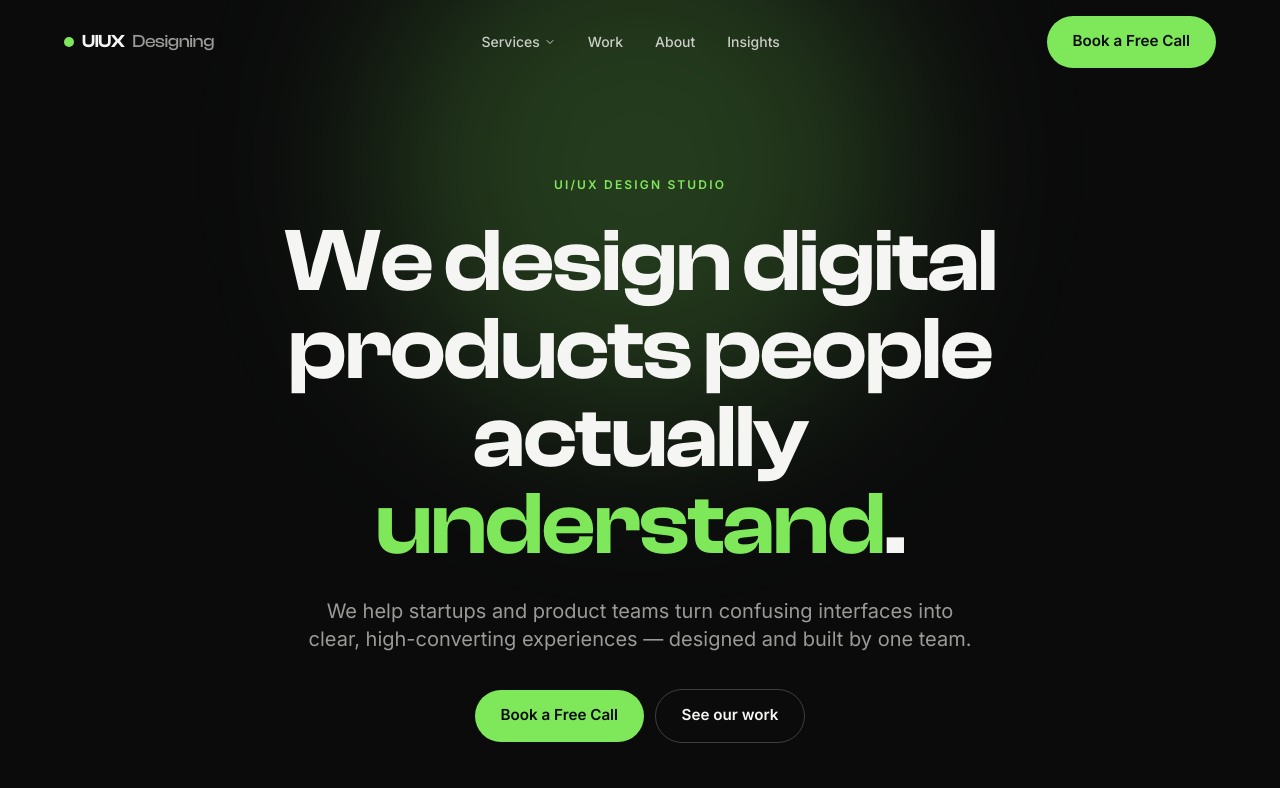
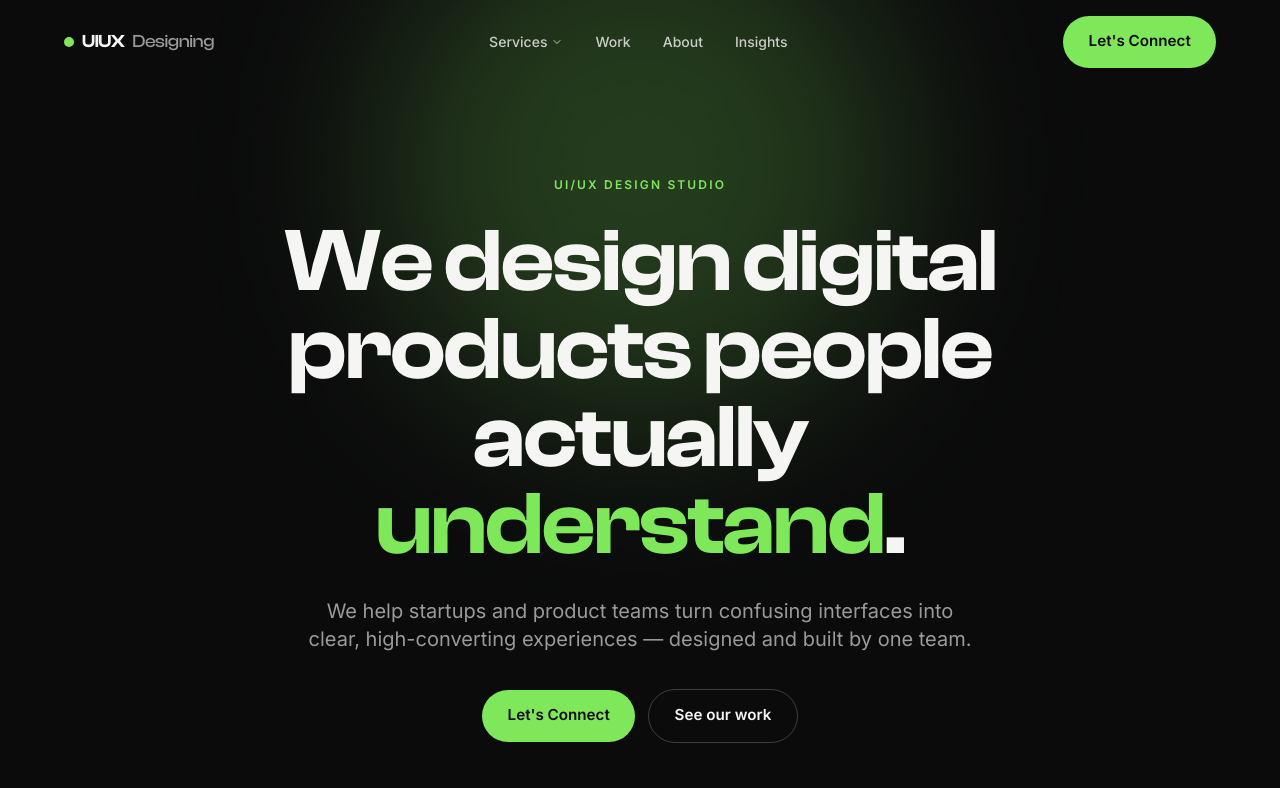
Before and after one commit to SyedHassanAli1/uiux-designing-services, a plain HTML site: page index.html in a window 1280 px wide. Shown: the top 788 px of the page. Drawn offline with nearby package versions, Linux system fonts and the light colour scheme; a web font is replaced by a local one.

Commit message:
Update CTA text: Book a Free Call → Let's Connect

```diff
--- a/index.html
+++ b/index.html
@@ -104,7 +104,7 @@
 
       <!-- CTA + hamburger -->
       <div class="flex items-center gap-3">
-        <a href="#book" class="btn btn-primary hidden sm:inline-flex">Book a Free Call</a>
+        <a href="#book" class="btn btn-primary hidden sm:inline-flex">Let's Connect</a>
         <button id="hamburger"
           class="md:hidden inline-flex items-center justify-center w-11 h-11 rounded-pill border border-paper/20"
           aria-label="Open menu" aria-controls="mobileMenu" aria-expanded="false">
@@ -159,7 +159,7 @@
       </nav>
 
       <div class="m-foot m-anim" style="animation-delay:.3s">
-        <a href="#book" class="btn btn-primary w-full justify-center text-base">Book a Free Call</a>
+        <a href="#book" class="btn btn-primary w-full justify-center text-base">Let's Connect</a>
         <div class="m-foot-row">
           <a href="mailto:hello@uiuxdesigningservices.com" class="m-mail">hello@uiuxdesigningservices.com</a>
           <div class="m-social">
@@ -207,7 +207,7 @@
         </p>
 
         <div class="mt-9 flex flex-col sm:flex-row items-center justify-center gap-3 reveal">
-          <a href="#book" class="btn btn-primary">Book a Free Call</a>
+          <a href="#book" class="btn btn-primary">Let's Connect</a>
           <a href="#work" class="btn btn-ghost-dark">See our work</a>
         </div>
 
@@ -536,7 +536,7 @@
         </div>
 
         <div class="mt-12 reveal">
-          <a href="#book" class="btn btn-primary">Book a Free Call</a>
+          <a href="#book" class="btn btn-primary">Let's Connect</a>
         </div>
       </div>
     </section>
@@ -633,7 +633,7 @@
           </div>
           <!-- Action -->
           <div class="reveal flex flex-col items-start lg:items-end gap-4 shrink-0">
-            <a href="mailto:hello@uiuxdesigningservices.com" class="btn btn-primary text-base">Book a Free Call</a>
+            <a href="mailto:hello@uiuxdesigningservices.com" class="btn btn-primary text-base">Let's Connect</a>
             <p class="text-sm text-muted lg:text-right max-w-[15rem]">Free 30-minute call — no pressure. We usually
               reply within one business day.</p>
           </div>
```
